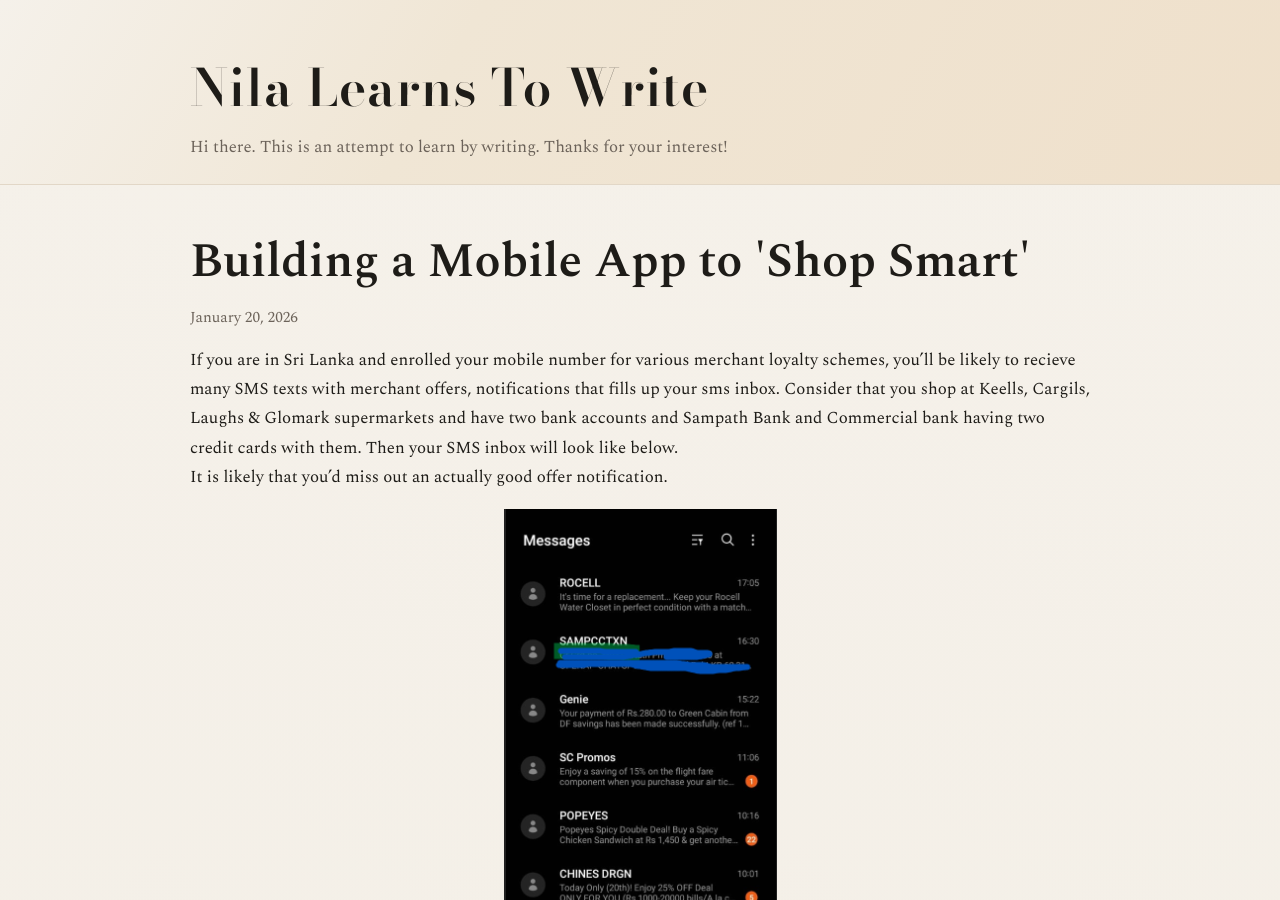
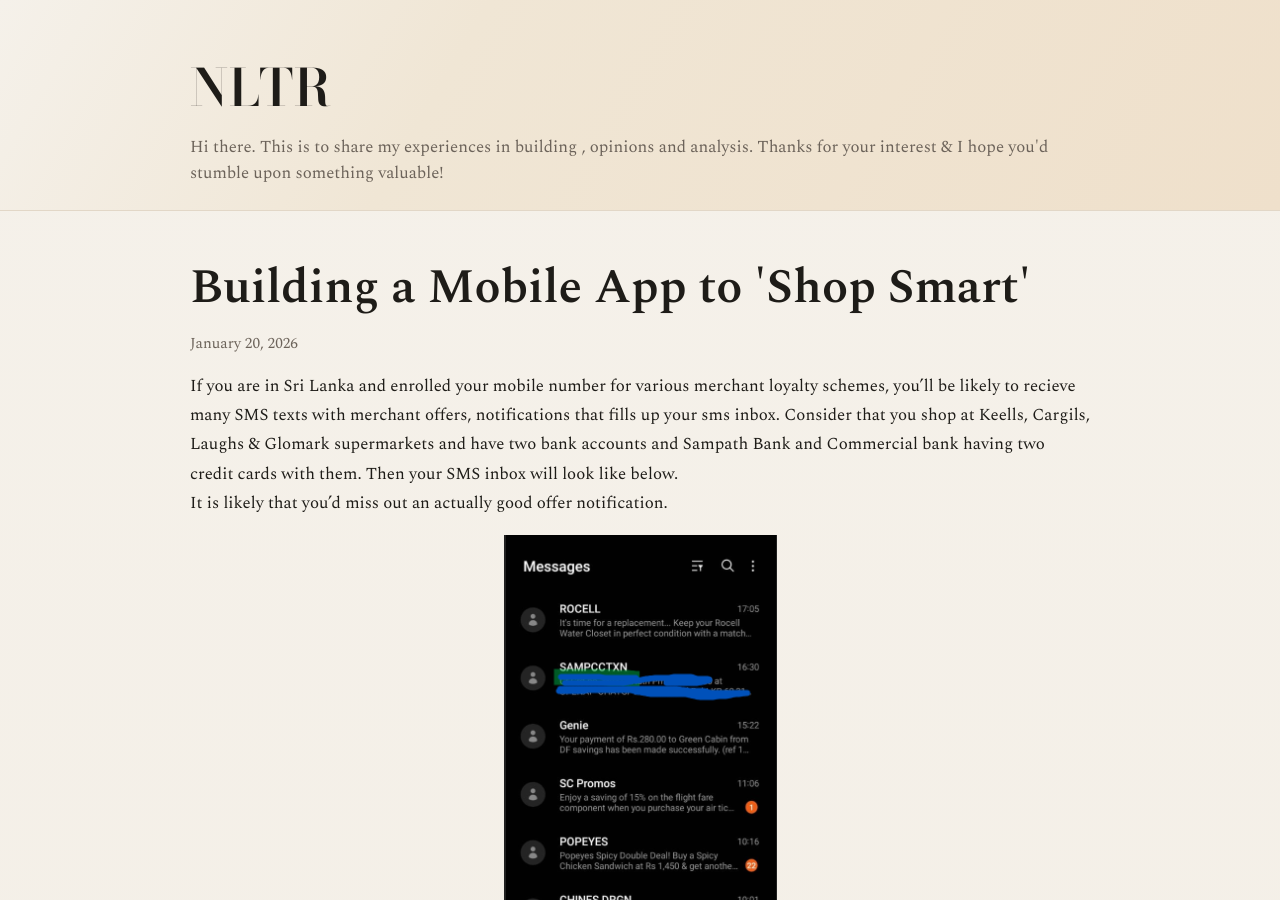
Before and after one commit to nilanka-weeraman/nilanka-weeraman.github.io, a Jekyll site: the page built from _posts/2026-01-20-welcome.md, in a window 1280 px wide and 900 px high. Built offline with Jekyll 4.4.1, drawn with Linux system fonts in a browser that asks for light colours.

Commit message:
header changes

```diff
--- a/_config.yml
+++ b/_config.yml
@@ -1,9 +1,9 @@
 baseurl: ""
 url: ""
-title: "Nila Learns To Write"
+title: "NLTR"
 author: "Nilanka Weeraman"
 language: "en"
-description: "Hi there. This is an attempt to learn by writing. Thanks for your interest!"
+description: "Hi there. This is to share my experiences in building , opinions and analysis. Thanks for your interest & I hope you'd stumble upon something valuable!"
 permalink: /:categories/:title/
 markdown: kramdown
 plugins: []
```
